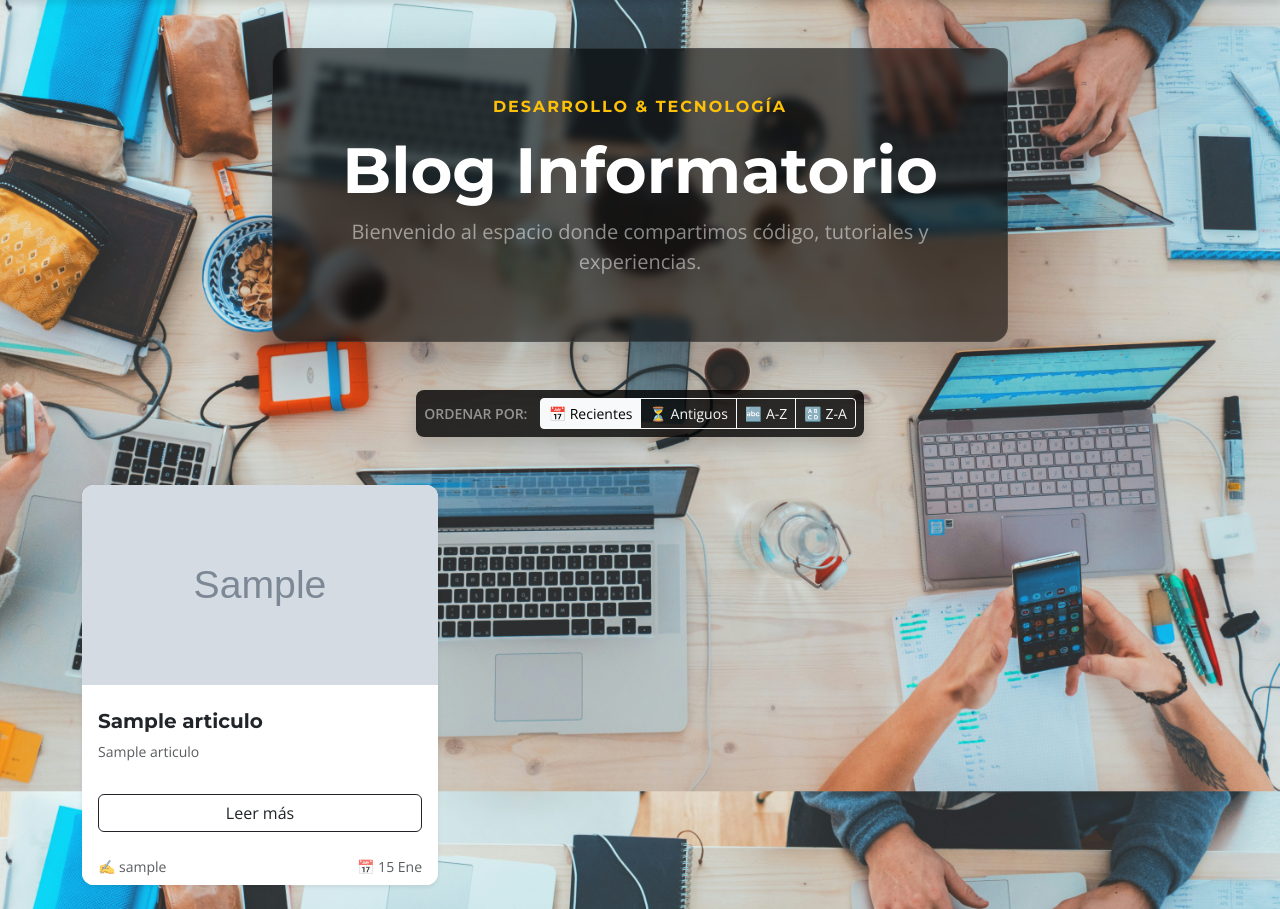
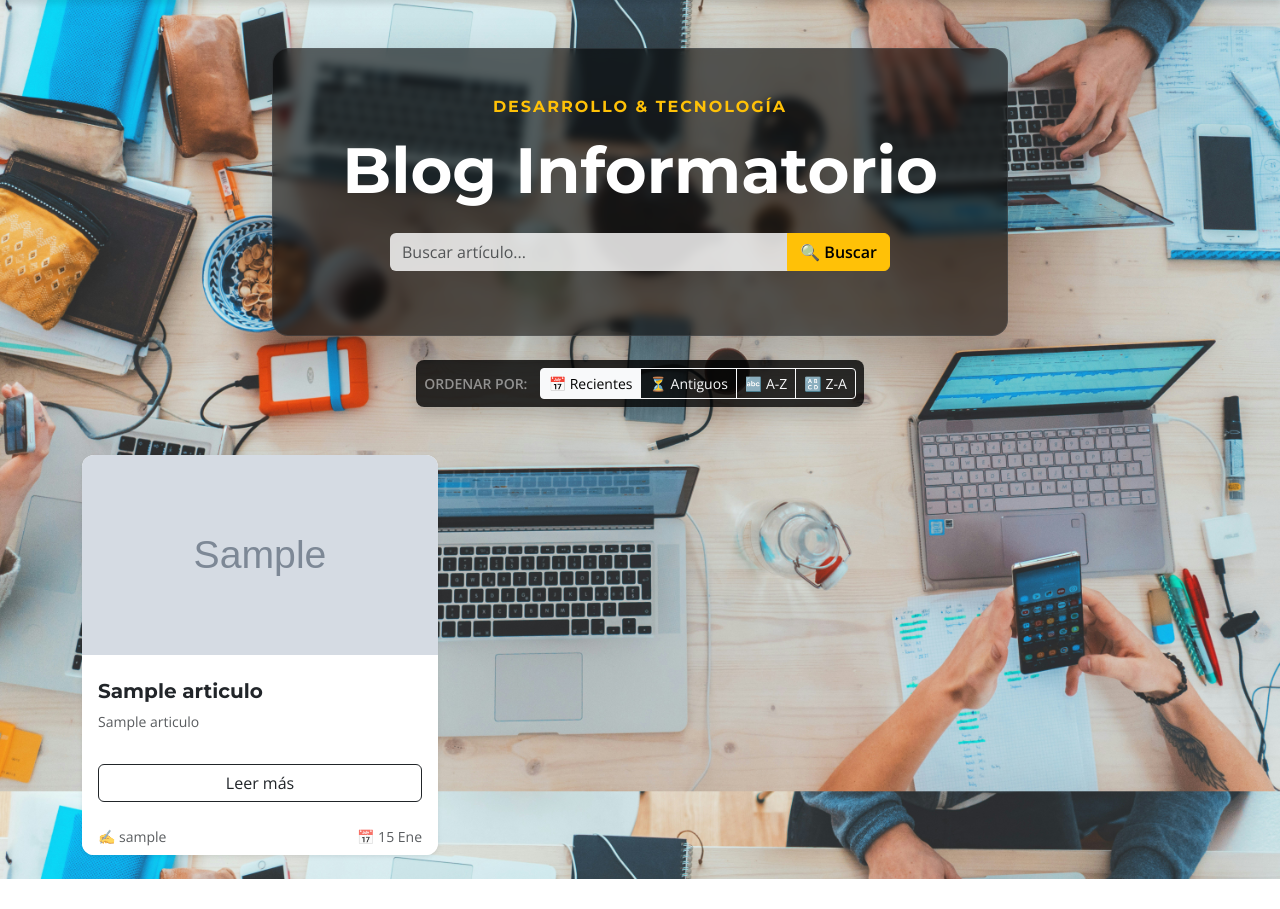
Before and after one commit to pawlukmatias-cmd/proyecto-final-informatorio, a Django app: page / in a window 1280 px wide. Shown: the part 62-971 px from the top of the page. After the commit the page ends 941 px from the top, so only its background shows below. Run offline with Django 5.2, Linux system fonts and the light colour scheme; data comes from the database, SQL or seed files in the repository; tables that the repository leaves empty hold one stand-in row (values such as "Sample post"); grey boxes marked "Sample" are stand-in pictures.

Commit message:
Feat: Buscador y Paginación

```diff
--- a/blog/templates/blog/index.html
+++ b/blog/templates/blog/index.html
@@ -8,7 +8,7 @@
 
 {% block contenido %}
 
-    <div class="row mb-5 mt-4">
+    <div class="row mb-4 mt-4">
         <div class="col-lg-8 mx-auto text-center">
 
             <div class="p-5 rounded-4 shadow-lg border border-secondary border-opacity-25"
@@ -22,10 +22,17 @@
                     </a>
                 {% else %}
                     <h6 class="text-uppercase text-warning fw-bold mb-3 ls-2">Desarrollo & Tecnología</h6>
-                    <h1 class="display-3 fw-bold text-white mb-2">Blog Informatorio</h1>
-                    <p class="lead text-white-50 mx-auto" style="max-width: 600px;">
-                        Bienvenido al espacio donde compartimos código, tutoriales y experiencias.
-                    </p>
+                    <h1 class="display-3 fw-bold text-white mb-3">Blog Informatorio</h1>
+
+                    <form method="get" action="{% url 'inicio' %}" class="d-flex justify-content-center mt-4 mb-3 mx-auto" style="max-width: 500px;">
+                        <input type="hidden" name="orden" value="{{ orden_actual }}">
+
+                        <div class="input-group">
+                            <input type="text" name="buscar" class="form-control border-0" placeholder="Buscar artículo..." value="{{ busqueda_actual|default:'' }}" style="opacity: 0.9;">
+                            <button class="btn btn-warning fw-bold" type="submit">🔍 Buscar</button>
+                        </div>
+                    </form>
+
                 {% endif %}
             </div>
 
@@ -38,11 +45,11 @@
             <div class="p-2 rounded-3 shadow" style="background-color: rgba(0, 0, 0, 0.8);">
                 <span class="text-white-50 me-2 fw-bold small align-middle">ORDENAR POR:</span>
 
-                <div class="btn-group" role="group" aria-label="Filtros de Orden">
-                    <a href="?orden=reciente" class="btn btn-sm btn-outline-light {% if orden_actual == 'reciente' %}active{% endif %}">📅 Recientes</a>
-                    <a href="?orden=antiguo" class="btn btn-sm btn-outline-light {% if orden_actual == 'antiguo' %}active{% endif %}">⏳ Antiguos</a>
-                    <a href="?orden=titulo_az" class="btn btn-sm btn-outline-light {% if orden_actual == 'titulo_az' %}active{% endif %}">🔤 A-Z</a>
-                    <a href="?orden=titulo_za" class="btn btn-sm btn-outline-light {% if orden_actual == 'titulo_za' %}active{% endif %}">🔠 Z-A</a>
+                <div class="btn-group" role="group">
+                    <a href="?orden=reciente&buscar={{ busqueda_actual|default:'' }}" class="btn btn-sm btn-outline-light {% if orden_actual == 'reciente' %}active{% endif %}">📅 Recientes</a>
+                    <a href="?orden=antiguo&buscar={{ busqueda_actual|default:'' }}" class="btn btn-sm btn-outline-light {% if orden_actual == 'antiguo' %}active{% endif %}">⏳ Antiguos</a>
+                    <a href="?orden=titulo_az&buscar={{ busqueda_actual|default:'' }}" class="btn btn-sm btn-outline-light {% if orden_actual == 'titulo_az' %}active{% endif %}">🔤 A-Z</a>
+                    <a href="?orden=titulo_za&buscar={{ busqueda_actual|default:'' }}" class="btn btn-sm btn-outline-light {% if orden_actual == 'titulo_za' %}active{% endif %}">🔠 Z-A</a>
                 </div>
             </div>
 
@@ -50,9 +57,9 @@
     </div>
 
     <div class="row">
-        {% for articulo in articulos %}
+        {% for articulo in page_obj %}
             <div class="col-md-4 mb-4">
-                <div class="card h-100 shadow-sm">
+                <div class="card h-100 shadow-sm border-0">
                     {% if articulo.imagen %}
                         <img src="{{ articulo.imagen.url }}" class="card-img-top" alt="{{ articulo.titulo }}" style="height: 200px; object-fit: cover;">
                     {% else %}
@@ -84,11 +91,49 @@
         {% empty %}
             <div class="col-12 text-center">
                 <div class="alert alert-info shadow-sm" style="background-color: rgba(255,255,255,0.9);">
-                    <h4>No hay artículos publicados aún.</h4>
-                    <p>¡Sé el primero en compartir algo interesante!</p>
+                    {% if busqueda_actual %}
+                        <h4>No encontramos nada relacionado con "{{ busqueda_actual }}".</h4>
+                        <a href="{% url 'inicio' %}" class="btn btn-link">Ver todos los artículos</a>
+                    {% else %}
+                        <h4>No hay artículos publicados aún.</h4>
+                    {% endif %}
                 </div>
             </div>
         {% endfor %}
     </div>
 
+    {% if page_obj.has_other_pages %}
+    <div class="row mt-4 mb-5">
+        <div class="col-12 d-flex justify-content-center">
+            <nav aria-label="Navegación del blog">
+                <ul class="pagination pagination-lg">
+
+                    {% if page_obj.has_previous %}
+                        <li class="page-item">
+                            <a class="page-link bg-dark text-white border-secondary" href="?page={{ page_obj.previous_page_number }}&orden={{ orden_actual }}&buscar={{ busqueda_actual|default:'' }}">
+                                &laquo; Anterior
+                            </a>
+                        </li>
+                    {% endif %}
+
+                    <li class="page-item disabled">
+                        <span class="page-link bg-secondary text-white border-secondary">
+                            Página {{ page_obj.number }} de {{ page_obj.paginator.num_pages }}
+                        </span>
+                    </li>
+
+                    {% if page_obj.has_next %}
+                        <li class="page-item">
+                            <a class="page-link bg-dark text-white border-secondary" href="?page={{ page_obj.next_page_number }}&orden={{ orden_actual }}&buscar={{ busqueda_actual|default:'' }}">
+                                Siguiente &raquo;
+                            </a>
+                        </li>
+                    {% endif %}
+
+                </ul>
+            </nav>
+        </div>
+    </div>
+    {% endif %}
+
 {% endblock %}
--- a/blog/views.py
+++ b/blog/views.py
@@ -1,32 +1,43 @@
 from django.shortcuts import render, get_object_or_404, redirect
 from django.contrib.auth.decorators import login_required
+from django.core.paginator import Paginator
+from django.db.models import Q
 from .models import Articulo, Categoria, Comentario
 from .forms import ArticuloForm, ComentarioForm, ContactoForm
 
-# Vista para la página de inicio
+# Página de inicio
 def inicio(request):
-    # Obtenemos el parámetro 'orden' de la URL (si no existe, usa 'reciente' por defecto)
     orden = request.GET.get('orden', 'reciente')
+    buscar = request.GET.get('buscar')
+    page_number = request.GET.get('page')
 
     articulos = Articulo.objects.all()
 
-    # Lógica de ordenamiento
+    if buscar:
+        articulos = articulos.filter(
+            Q(titulo__icontains=buscar) |
+            Q(contenido__icontains=buscar)
+        )
+
     if orden == 'antiguo':
-        articulos = articulos.order_by('fecha_publicacion') # De más viejo a más nuevo
+        articulos = articulos.order_by('fecha_publicacion')
     elif orden == 'reciente':
-        articulos = articulos.order_by('-fecha_publicacion') # De más nuevo a más viejo (Default)
+        articulos = articulos.order_by('-fecha_publicacion')
     elif orden == 'titulo_az':
-        articulos = articulos.order_by('titulo') # A-Z
+        articulos = articulos.order_by('titulo')
     elif orden == 'titulo_za':
-        articulos = articulos.order_by('-titulo') # Z-A
+        articulos = articulos.order_by('-titulo')
+
+    paginator = Paginator(articulos, 6)
+    page_obj = paginator.get_page(page_number)
 
     contexto = {
-        'articulos': articulos,
-        'orden_actual': orden # Pasamos el orden actual para resaltar el botón activo
+        'page_obj': page_obj,
+        'orden_actual': orden,
+        'busqueda_actual': buscar
     }
     return render(request, 'blog/index.html', contexto)
 
-# Vista para filtrar por categoría
 def lista_por_categoria(request, categoria_id):
     categoria = get_object_or_404(Categoria, id=categoria_id)
     articulos = Articulo.objects.filter(categoria=categoria)
@@ -36,7 +47,6 @@ def lista_por_categoria(request, categoria_id):
     }
     return render(request, 'blog/index.html', contexto)
 
-# Vista para ver el artículo completo
 def detalle_articulo(request, id):
     articulo = get_object_or_404(Articulo, id=id)
     comentarios = articulo.comentarios.all()
@@ -46,10 +56,8 @@ def detalle_articulo(request, id):
     }
     return render(request, 'blog/detalle.html', contexto)
 
-# Vista para crear artículo (SOLO COLABORADORES)
 @login_required
 def crear_articulo(request):
-    # Verificación de permiso: Si es MIEMBRO y NO es Superusuario, denegar acceso
     if request.user.tipo == 'MIEMBRO' and not request.user.is_superuser:
         return render(request, 'blog/no_autorizado.html')
 
@@ -65,7 +73,6 @@ def crear_articulo(request):
 
     return render(request, 'blog/crear_articulo.html', {'form': form})
 
-# Vistas estáticas
 def acerca_de(request):
     return render(request, 'blog/acerca_de.html')
 
@@ -73,25 +80,15 @@ def contacto(request):
     if request.method == 'POST':
         form = ContactoForm(request.POST)
         if form.is_valid():
-            # Aquí iría la lógica para enviar el email real.
-            # Por ahora solo simularemos que se envió.
-            # Podemos imprimir los datos en la terminal para verificar.
             print(f"Mensaje recibido de: {form.cleaned_data['nombre']}")
-            print(f"Email: {form.cleaned_data['email']}")
-            print(f"Mensaje: {form.cleaned_data['mensaje']}")
-
-            # Redirigimos a la misma página con un mensaje de éxito (usando contexto simple)
             return render(request, 'blog/contacto.html', {'form': ContactoForm(), 'mensaje_exito': True})
     else:
         form = ContactoForm()
-
     return render(request, 'blog/contacto.html', {'form': form})
 
-# Vista para editar un artículo
 @login_required
 def editar_articulo(request, id):
     articulo = get_object_or_404(Articulo, id=id)
-
     if request.user != articulo.autor and not request.user.is_superuser:
         return render(request, 'blog/no_autorizado.html')
 
@@ -102,23 +99,16 @@ def editar_articulo(request, id):
             return redirect('detalle_articulo', id=articulo.id)
     else:
         form = ArticuloForm(instance=articulo)
-
-    # Reutilizamos el template de crear, pero enviamos una variable extra 'es_edicion'
     return render(request, 'blog/crear_articulo.html', {'form': form, 'es_edicion': True})
 
-# Vista para eliminar un artículo
 @login_required
 def eliminar_articulo(request, id):
     articulo = get_object_or_404(Articulo, id=id)
-
-    # Validación: Solo el AUTOR o SUPERUSER puede borrar
     if request.user != articulo.autor and not request.user.is_superuser:
         return render(request, 'blog/no_autorizado.html')
-
     if request.method == 'POST':
         articulo.delete()
         return redirect('inicio')
-
     return render(request, 'blog/confirmar_borrado.html', {'articulo': articulo})
 
 @login_required
@@ -133,15 +123,11 @@ def agregar_comentario(request, id):
             comentario.save()
     return redirect('detalle_articulo', id=id)
 
-# Vista para editar comentario
 @login_required
 def editar_comentario(request, id):
     comentario = get_object_or_404(Comentario, id=id)
-
-    # Solo el dueño puede editar
     if request.user != comentario.usuario:
         return render(request, 'blog/no_autorizado.html')
-
     if request.method == 'POST':
         form = ComentarioForm(request.POST, instance=comentario)
         if form.is_valid():
@@ -149,24 +135,17 @@ def editar_comentario(request, id):
             return redirect('detalle_articulo', id=comentario.articulo.id)
     else:
         form = ComentarioForm(instance=comentario)
-
     return render(request, 'blog/editar_comentario.html', {'form': form})
 
-# Vista para borrar comentario
 @login_required
 def borrar_comentario(request, id):
     comentario = get_object_or_404(Comentario, id=id)
-
-    # Permisos: El dueño PUEDE borrar. El Colaborador (Moderador) TAMBIÉN puede borrar cualquiera.
     es_dueno = request.user == comentario.usuario
     es_moderador = request.user.tipo == 'COLABORADOR' or request.user.is_superuser
-
     if not (es_dueno or es_moderador):
         return render(request, 'blog/no_autorizado.html')
-
     if request.method == 'POST':
         articulo_id = comentario.articulo.id
         comentario.delete()
         return redirect('detalle_articulo', id=articulo_id)
-
     return render(request, 'blog/confirmar_borrado_comentario.html', {'comentario': comentario})
```
